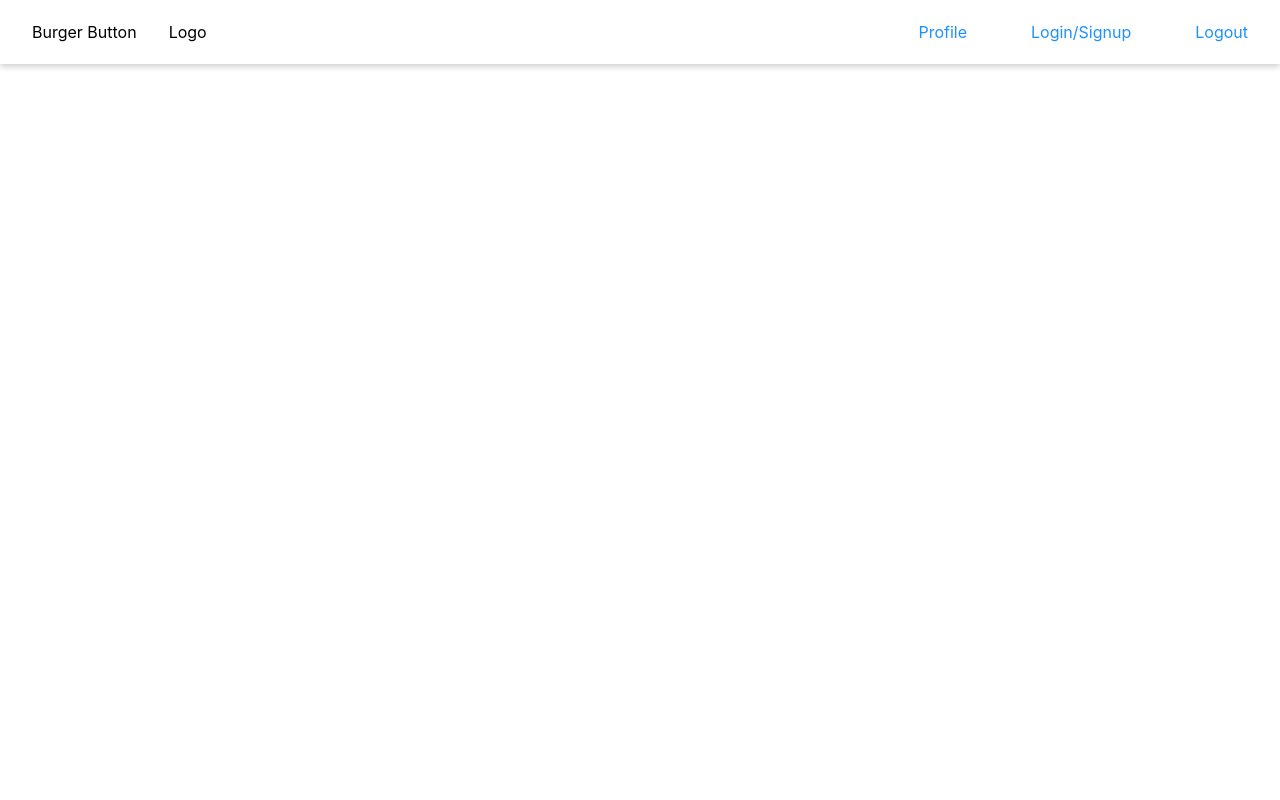
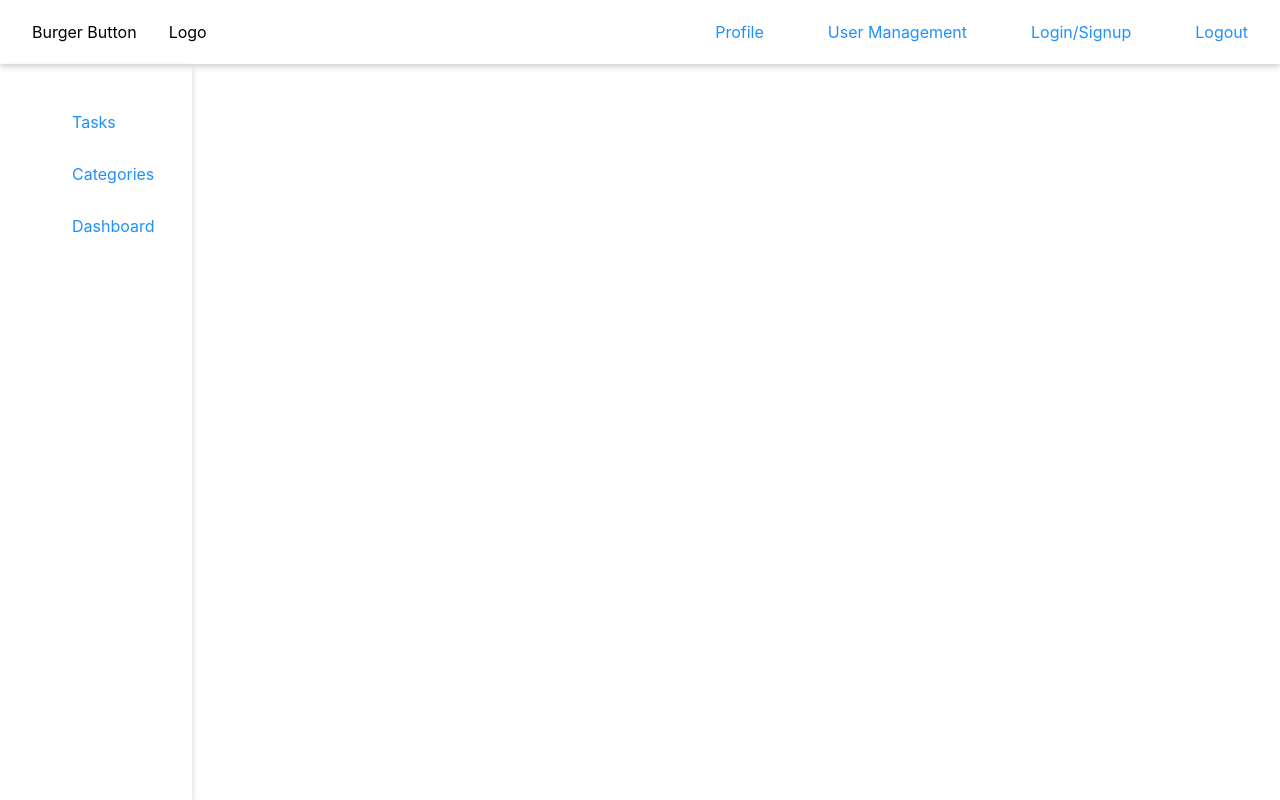
Before and after one commit to CamelJohn/Tasks-Frontend, a React (Vite) app: page / in a window 1280 px wide. Built offline with nearby package versions, Linux system fonts and the light colour scheme.

Commit message:
Created:sidenav
basic scaffold

```diff
--- a/src/App.tsx
+++ b/src/App.tsx
@@ -1,12 +1,14 @@
 import './App.scss';
 import Header from './Header';
 import MainLayout from './MainLayout';
+import Sidenav from './Sidenav';
 
 export default function App() {
   return (
     <div className="App">
       <Header />
       <MainLayout>
+        <Sidenav />
       </MainLayout>
     </div>
   );
--- a/src/Header/index.tsx
+++ b/src/Header/index.tsx
@@ -1,4 +1,3 @@
-import React from 'react';
 import css from './styles.module.scss';
 
 const Header: React.FC<{}> = () => {
@@ -9,6 +8,7 @@ const Header: React.FC<{}> = () => {
         </div>
         <div className={css.actions}>
             <div className={css.link}>Profile</div>
+            <div className={css.link}>User Management</div>
             <div className={css.link}>Login/Signup</div>
             <div className={css.link}>Logout</div>
         </div>
--- a/src/MainLayout/index.tsx
+++ b/src/MainLayout/index.tsx
@@ -1,4 +1,3 @@
-import React from 'react';
 import css from './styles.module.scss';
 
 const MainLayout: React.FC<{}> = ({ children }) => {
--- /dev/null
+++ b/src/Sidenav/index.tsx
@@ -0,0 +1,13 @@
+import css from './styles.module.scss';
+
+const Sidenav: React.FC<{}> = () => {
+    return <nav className={css.container}>
+        <ul className={css.links}>
+            <li className={css.link}>Tasks</li>
+            <li className={css.link}>Categories</li>
+            <li className={css.link}>Dashboard</li>
+        </ul>
+    </nav>
+}
+
+export default Sidenav;
--- /dev/null
+++ b/src/Sidenav/styles.module.scss
@@ -0,0 +1,18 @@
+@import '../styles/sizes.scss';
+@import '../styles/utils.scss';
+@import '../styles/components/link.scss';
+
+.container {
+    display: flex;
+    height: calc(100vh - 4em - 2 * $small-padding);
+    width: calc(15vw - 2 * $small-padding);
+    padding: $small-padding;
+    box-shadow: $box-shadow;
+
+    .links {
+        display: flex;
+        flex-direction: column;
+        list-style: none;
+        gap: $small-gap;
+    }
+}
```
